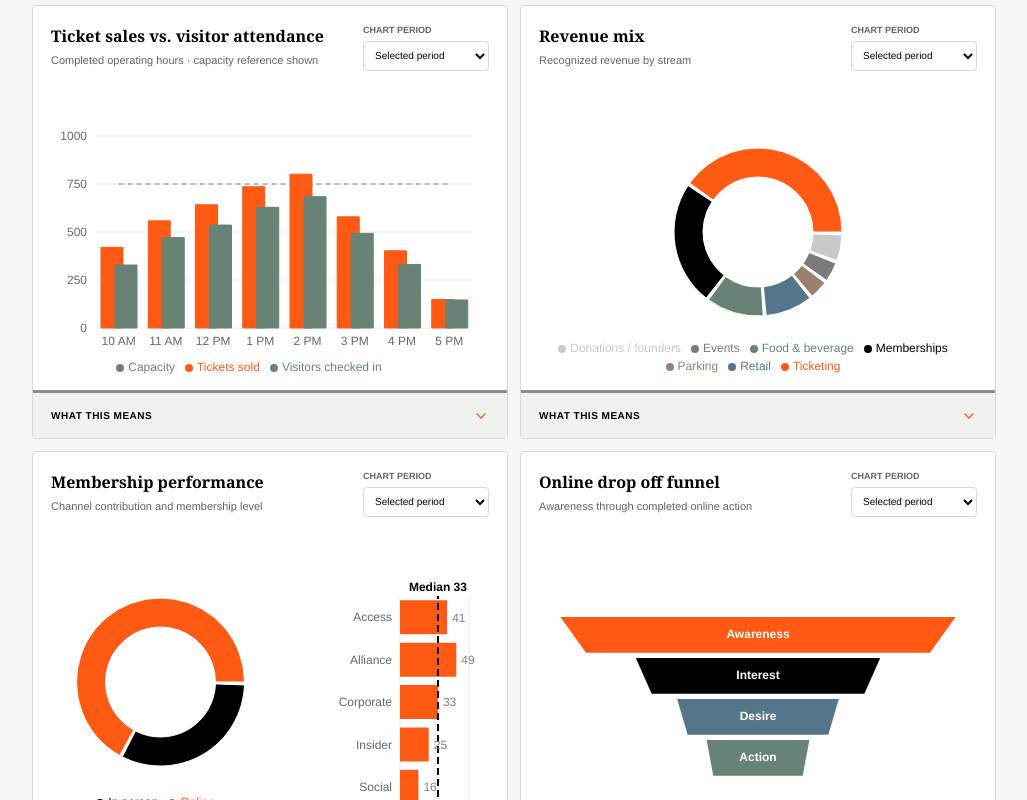
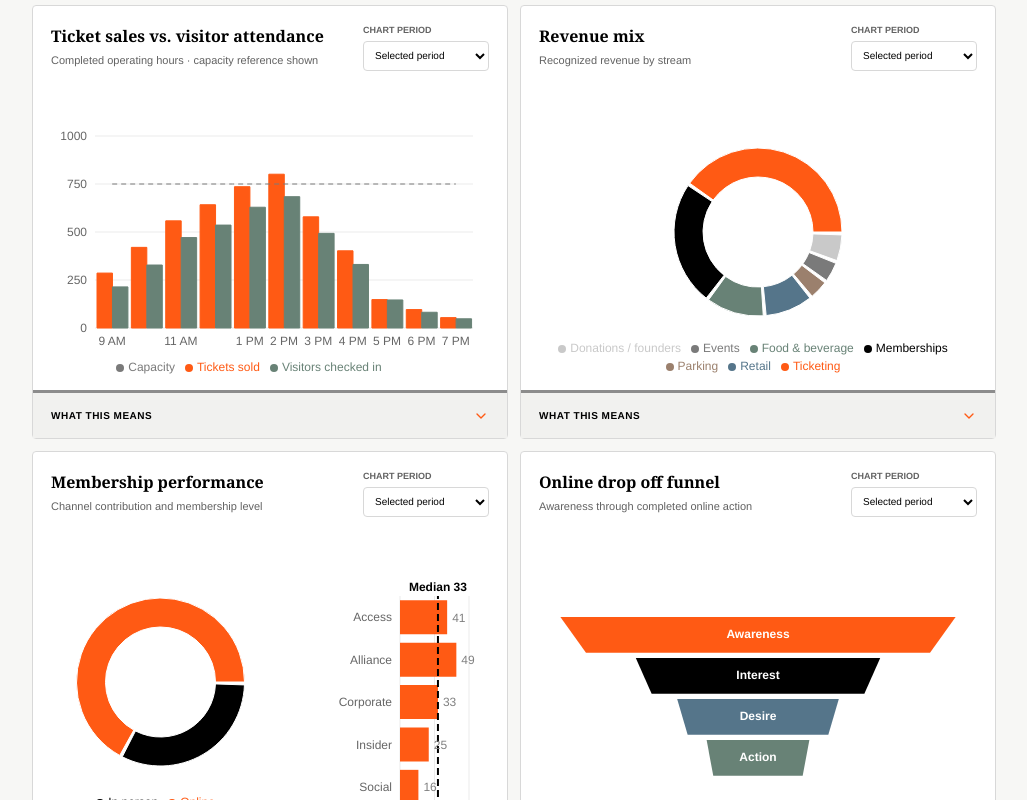
Before and after one commit to michaelbodellslalom/lucas-museum-dashboard, a React (Vite) app: page / in a window 1280 px wide. Shown: the part 1640-2440 px from the top of the page, without its empty margins (252-1279 px from the left). Built offline with nearby package versions, Linux system fonts and the light colour scheme.

Commit message:
Refine dashboard charts and operations hero

```diff
--- a/src/components/Charts.tsx
+++ b/src/components/Charts.tsx
@@ -78,7 +78,7 @@ export function SalesAttendanceChart({ data, rangeDays }: { data: TimePoint[]; r
     ? rangeData.map((item) => ({ ...item, capacity: flatCapacity }))
     : rangeData.map((item) => ({ ...item, current: Math.round(item.prior), secondary: Math.round(item.prior * 0.84), capacity: flatCapacity }))
   return <AccessibleChart label={`Ticket sales and visitor attendance by ${rangeDays === 1 ? 'hour' : 'day'} with available capacity`}>
-    <ResponsiveContainer width="100%" height="100%"><ComposedChart data={chartData} barGap={-8} margin={{ top: 16, right: 16, bottom: 4, left: -16 }}>
+    <ResponsiveContainer width="100%" height="100%"><ComposedChart data={chartData} barGap={6} margin={{ top: 16, right: 16, bottom: 4, left: -16 }}>
       <CartesianGrid stroke="#ebebeb" vertical={false} />
       <XAxis dataKey="label" tickLine={false} axisLine={false} fontSize={12} />
       <YAxis tickLine={false} axisLine={false} fontSize={12} />
@@ -154,9 +154,9 @@ export function RetailItemsChart({ data }: { data: RetailItem[] }) {
 
 function revenueTrendForRange(data: RevenueTrendPoint[], rangeDays: number) {
   if (rangeDays === 1) {
-    const hourlyWeights = [0.08, 0.11, 0.15, 0.18, 0.17, 0.13, 0.1, 0.08]
+    const hourlyWeights = [0.05, 0.08, 0.11, 0.14, 0.16, 0.15, 0.12, 0.09, 0.06, 0.03, 0.01]
     return data.slice(-1).flatMap((item) => hourlyWeights.map((weight, index) => {
-      const hour = index + 10
+      const hour = index + 9
       return {
       label: `${hour > 12 ? hour - 12 : hour} ${hour < 12 ? 'AM' : 'PM'}`,
       ticketing: Math.round(item.ticketing * weight),
--- a/src/data/mockData.ts
+++ b/src/data/mockData.ts
@@ -52,6 +52,7 @@ export const alerts: AlertItem[] = [
 ]
 
 export const salesAttendance: TimePoint[] = [
+  { label: '9 AM', current: 286, secondary: 214, prior: 261, capacity: 520 },
   { label: '10 AM', current: 420, secondary: 328, prior: 382, capacity: 600 },
   { label: '11 AM', current: 558, secondary: 471, prior: 511, capacity: 650 },
   { label: '12 PM', current: 642, secondary: 536, prior: 574, capacity: 700 },
@@ -60,6 +61,8 @@ export const salesAttendance: TimePoint[] = [
   { label: '3 PM', current: 579, secondary: 493, prior: 551, capacity: 700 },
   { label: '4 PM', current: 402, secondary: 331, prior: 391, capacity: 620 },
   { label: '5 PM', current: 148, secondary: 146, prior: 172, capacity: 420 },
+  { label: '6 PM', current: 96, secondary: 82, prior: 101, capacity: 330 },
+  { label: '7 PM', current: 54, secondary: 48, prior: 62, capacity: 240 },
 ]
 
 export const revenueMix: CategoryValue[] = [
--- a/src/index.css
+++ b/src/index.css
@@ -153,7 +153,7 @@ h1, h2, h3 { font-family: "Suisse Works Book", Georgia, "Times New Roman", serif
 .chart-view-filter span { color: var(--muted); font-size: 9px; font-weight: 700; text-transform: uppercase; }
 .chart-view-filter select { min-width: 126px; height: 30px; padding: 0 7px; border: 1px solid var(--line); border-radius: var(--radius); background: var(--paper); color: var(--ink); font-size: 10px; cursor: pointer; }
 .chart-frame { width: 100%; min-width: 0; }.recharts-surface:focus { outline: none; }
-.retail-chart-frame { width: min(100%, 1120px); margin-inline: auto; }
+.retail-chart-frame { width: 100%; margin-inline: auto; }
 .chart-tooltip { padding: 10px 12px; background: var(--paper); display: grid; gap: 5px; color: var(--muted); }
 .chart-tooltip > strong { margin-bottom: 2px; color: var(--ink); }
 .chart-tooltip > span { min-width: 205px; display: flex; justify-content: space-between; gap: 18px; }
@@ -173,7 +173,10 @@ h1, h2, h3 { font-family: "Suisse Works Book", Georgia, "Times New Roman", serif
 .data-assurance > div { display: flex; align-items: flex-start; gap: 9px; color: var(--blue); }
 .data-assurance > div > span:not(.source-badge) { color: var(--muted); display: flex; flex-direction: column; font-size: 11px; }.data-assurance strong { margin-bottom: 3px; color: var(--ink); font-size: 12px; }
 
-.operations-hero { min-height: 205px; padding-block: 24px; align-items: center; }
+.operations-hero { min-height: 205px; padding-block: 24px; align-items: center; justify-content: center; text-align: center; }
+.operations-hero > div:first-child { margin-inline: auto; }
+.operations-hero > div:first-child > p { margin-inline: auto; }
+.operations-hero .hero-period { justify-content: center; }
 .section-intro { max-width: 760px; margin-bottom: 27px; }.section-intro .section-kicker { margin-bottom: 8px; }.section-intro h2 { font-size: 30px; }
 .section-intro p { max-width: 680px; margin: 10px 0 0; color: var(--muted); font-size: 14px; line-height: 1.55; }
 .mini-metric-grid { display: grid; grid-template-columns: repeat(6, minmax(130px, 1fr)); gap: 9px; }
```
